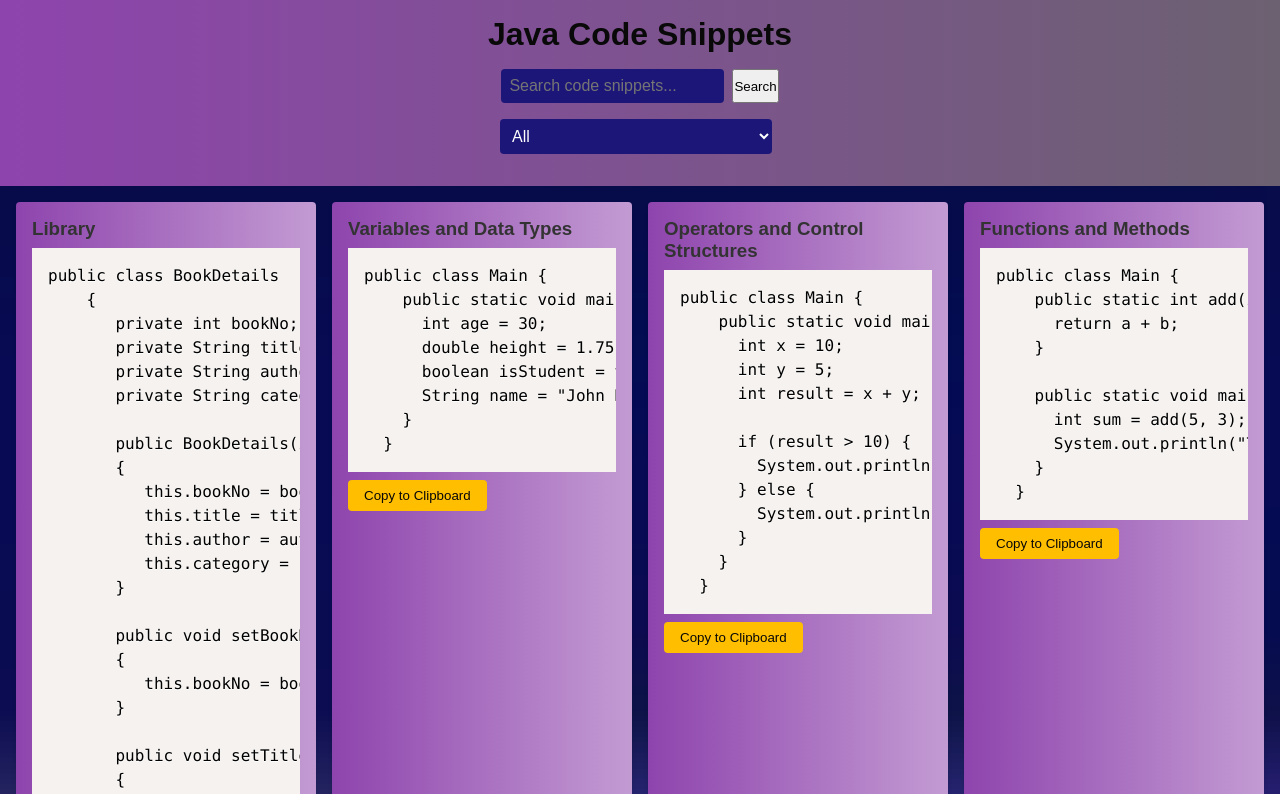
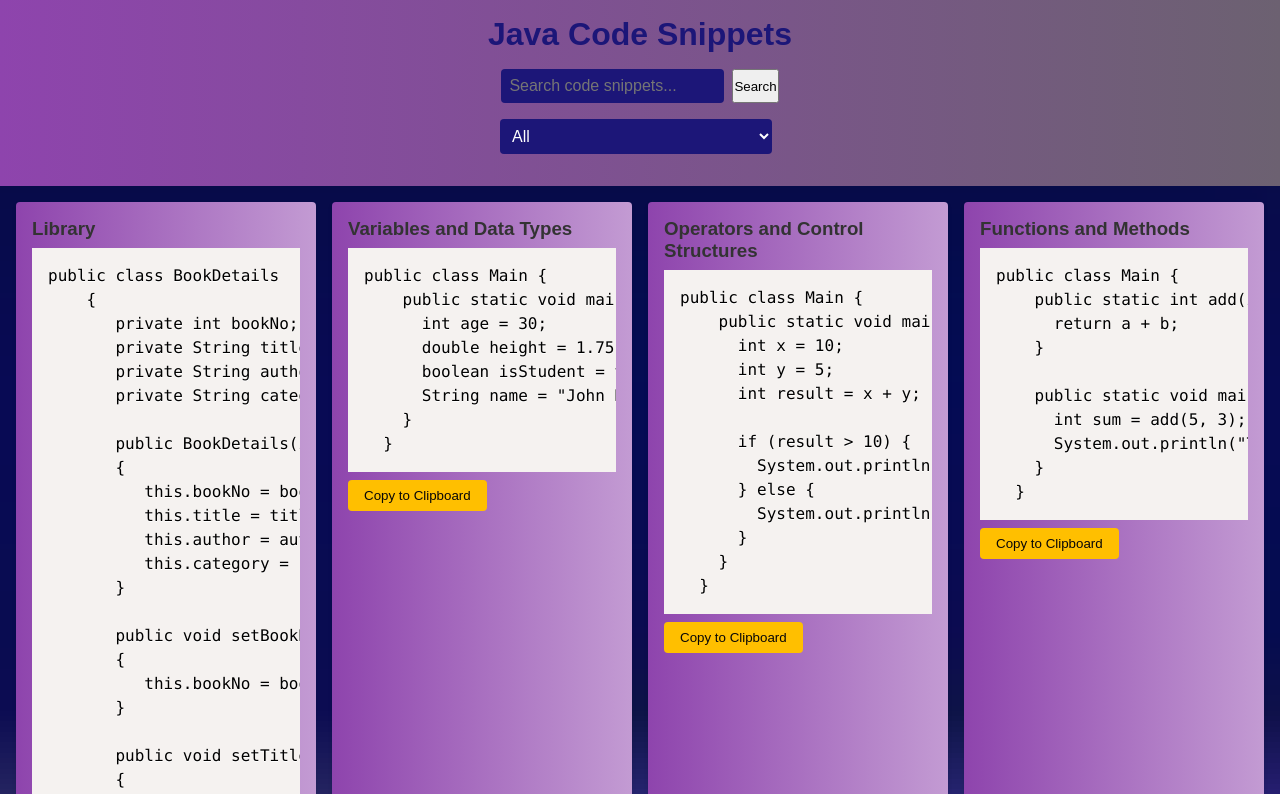
Before and after one commit to cbazyx8/JavaCodeSnippets, a plain HTML site: page index.html in a window 1280 px wide. Shown: the top 794 px of the page. Drawn offline with nearby package versions, Linux system fonts and the light colour scheme.

Commit message:
Update styles.css

```diff
--- a/styles.css
+++ b/styles.css
@@ -27,6 +27,7 @@
 
   h1 {
     margin-bottom: 1rem;
+    color: #1C1678;
   }
 
   .search-container,
```
